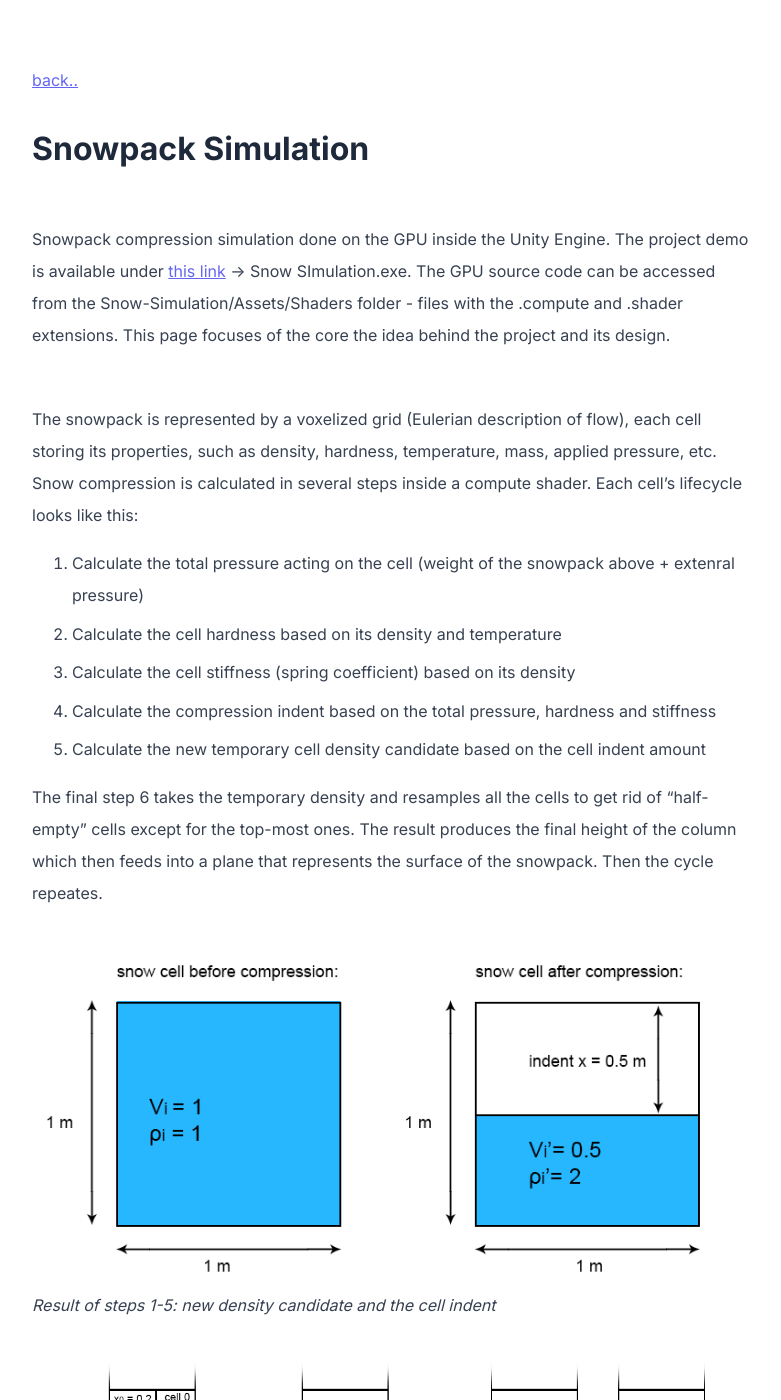
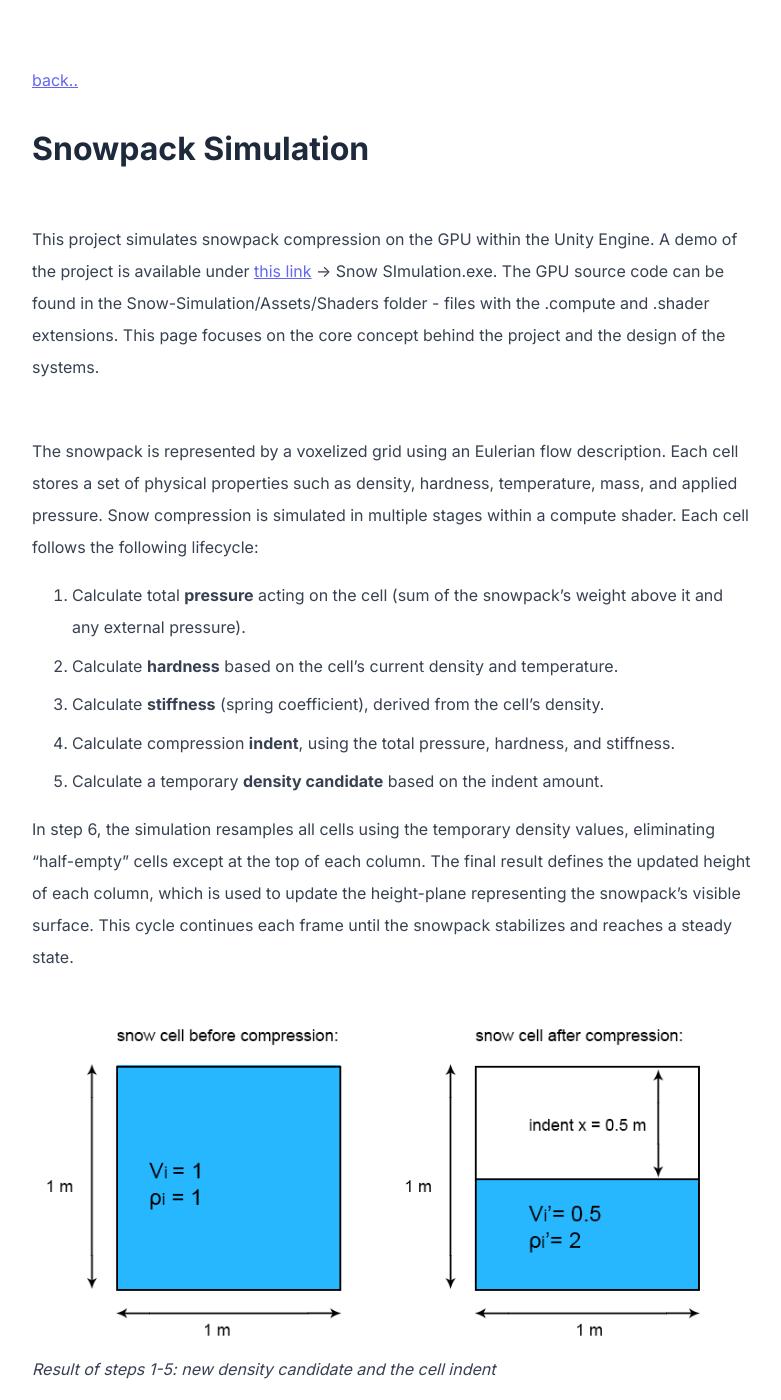
Before and after one commit to kamilashi/kamilashi.github.io, a Jekyll site: the page built from _posts/2025-05-07-snowpack-simulation.md, in a window 1280 px wide and 1400 px high. Shown: the whole window, without its empty margins (248-1029 px from the left). Built offline with Jekyll 4.4.1, drawn with Linux system fonts in a browser that asks for light colours; some of the changed text lies outside the part shown.

Commit message:
text polish snow sim round 1

```diff
--- a/_posts/2025-05-07-snowpack-simulation.md
+++ b/_posts/2025-05-07-snowpack-simulation.md
@@ -4,19 +4,19 @@ layout: post
 
 <div style="height: 50px;"></div>
 
-Snowpack compression simulation done on the GPU inside the Unity Engine. The project demo is available under [this link](https://github.com/kamilashi/Snow-Simulation/tree/main/Build) -> Snow SImulation.exe. The GPU source code can be accessed from the Snow-Simulation/Assets/Shaders folder - files with the .compute and .shader extensions. This page focuses of the core the idea behind the project and its design.
+This project simulates snowpack compression on the GPU within the Unity Engine. A demo of the project is available under [this link](https://github.com/kamilashi/Snow-Simulation/tree/main/Build) -> Snow SImulation.exe. The GPU source code can be found in the Snow-Simulation/Assets/Shaders folder - files with the .compute and .shader extensions. This page focuses on the core concept behind the project and the design of the systems.
 
 <div style="height: 20px;"></div>
 
-The snowpack is represented by a voxelized grid (Eulerian description of flow), each cell storing its properties, such as density, hardness, temperature, mass, applied pressure, etc. Snow compression is calculated in several steps inside a compute shader. Each cell's lifecycle looks like this:
+The snowpack is represented by a voxelized grid using an Eulerian flow description. Each cell stores a set of physical properties such as density, hardness, temperature, mass, and applied pressure. Snow compression is simulated in multiple stages within a compute shader. Each cell follows the following lifecycle:
 
-1. Calculate the total pressure acting on the cell (weight of the snowpack above + extenral pressure)
-2. Calculate the cell hardness based on its density and temperature
-3. Calculate the cell stiffness (spring coefficient) based on its density
-4. Calculate the compression indent based on the total pressure, hardness and stiffness
-5. Calculate the new temporary cell density candidate based on the cell indent amount
+1. Calculate total **pressure** acting on the cell (sum of the snowpack's weight above it and any external pressure).
+2. Calculate **hardness** based on the cell's current density and temperature.
+3. Calculate **stiffness** (spring coefficient), derived from the cell's density.
+4. Calculate compression **indent**, using the total pressure, hardness, and stiffness.
+5. Calculate a temporary **density candidate** based on the indent amount.
 
-The final step 6 takes the temporary density and resamples all the cells to get rid of "half-empty" cells except for the top-most ones. The result produces the final height of the column which then feeds into a plane that represents the surface of the snowpack. Then the cycle repeates.
+In step 6, the simulation resamples all cells using the temporary density values, eliminating "half-empty" cells except at the top of each column. The final result defines the updated height of each column, which is used to update the height-plane representing the snowpack's visible surface. This cycle continues each frame until the snowpack stabilizes and reaches a steady state.
 
 ![Alt text](/assets/images/snowsim/compresionIllu1.png)
 *Result of steps 1-5: new density candidate and the cell indent*
@@ -32,8 +32,7 @@ The final step 6 takes the temporary density and resamples all the cells to get
 
 <div style="height: 20px;"></div>
 
-
-The external pressure is taken from test objects, called "snow colliders" with a defined mass and is calculated from the snow surface area that they collide with.
+The external pressure is introduced through objects referred to as snow colliders, which are defined by their mass and volume. The pressure they apply is calculated based on the area of the snow surface they intersect.
 
 <div style="height: 20px;"></div>
 
@@ -53,7 +52,7 @@ Colliders in this example:
 <div style="height: 20px;"></div>
 
 
-For a snowpack of 5.8m in height and a uniform density of 20 kg/m^3 and temperature of -3 deg. C., the initial total pressure looks like this:
+For a snowpack with a height of 5.8 meters, a uniform density of 20 kg/m³, and a temperature of -3 °C, the initial total pressure is as follows:
 
 ![Alt text](/assets/images/snowsim/vis_start_pressure.png)
 *Pressure that exceeds the cell's hardness (enough for the snow to compress) is rendered into the green channell.*
```
Also changed, not shown: other parts of _posts/2025-05-07-snowpack-simulation.md (+1 -1 lines).
